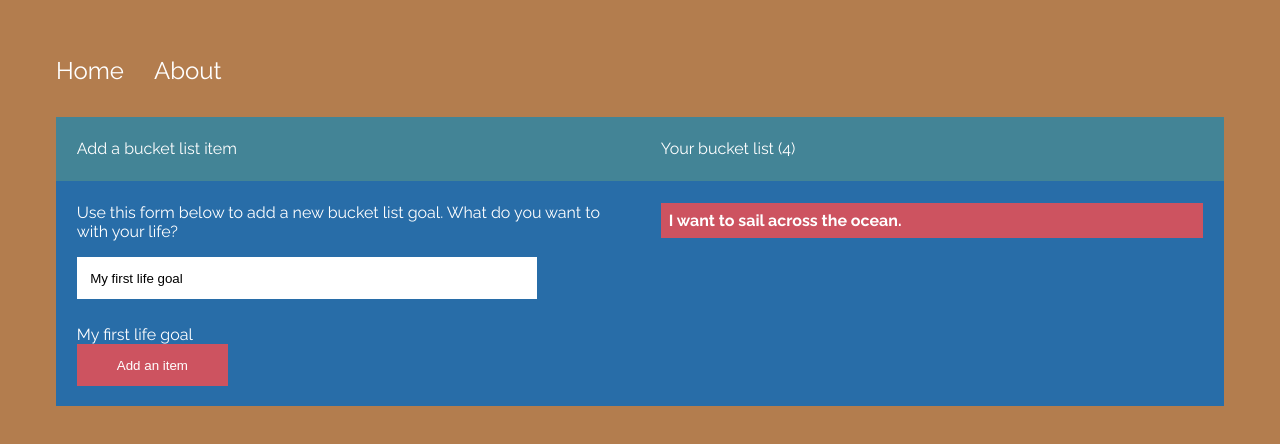
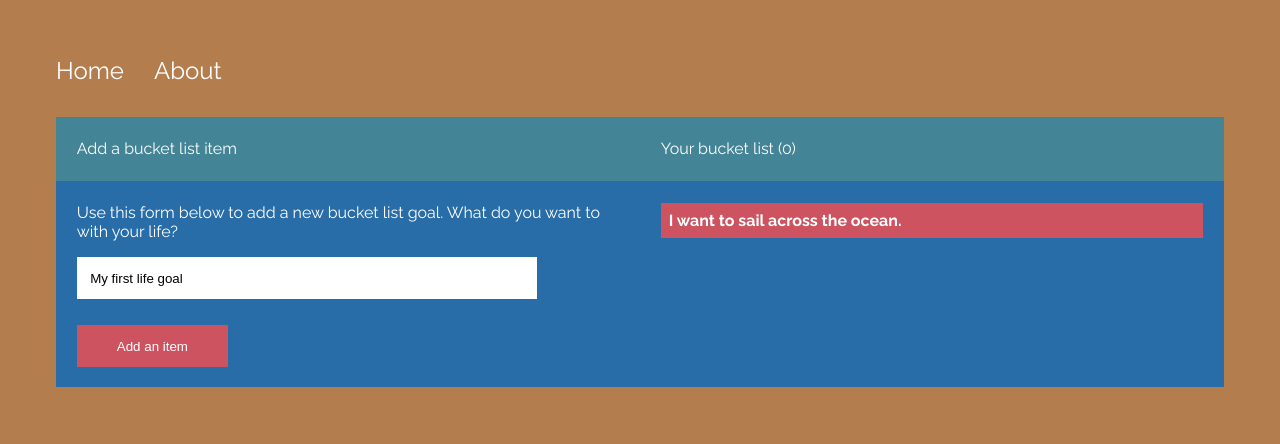
Before and after one commit to zaturnvalley/AngularJSGameOfLife, an Angular app: page / in a window 1280 px wide. Shown: the top 444 px of the page. Built offline with nearby package versions, Linux system fonts and the light colour scheme.

Commit message:
added add item method, added itemCount to ngOnInit

```diff
--- a/src/app/home/home.component.html
+++ b/src/app/home/home.component.html
@@ -12,8 +12,7 @@
 
     <form>
         <input type="text" class="txt" name="item" placeholder="Life Goal..." [(ngModel)]="goalText">
-        <br><span>{{ goalText }} </span>
-        <input type="submit" class="btn" [value]=" btnText">
+        <input type="submit" class="btn" [value]=" btnText" (click)="addItem()">
     </form>
   </div>
   <div class="col">
--- a/src/app/home/home.component.ts
+++ b/src/app/home/home.component.ts
@@ -7,13 +7,21 @@ import { Component, OnInit } from '@angular/core';
 })
 export class HomeComponent implements OnInit {
 
-  itemCount: number = 4;
+  itemCount: number;
   btnText: string = 'Add an item';
   goalText: string = 'My first life goal';
+  goals = [];
 
   constructor() { }
 
   ngOnInit() {
+    this.itemCount = this.goals.length;
+  }
+
+  addItem(){
+    this.goals.push(this.goalText);
+    this.goalText = '';
+    this.itemCount = this.goals.length;
   }
 
 }
```
